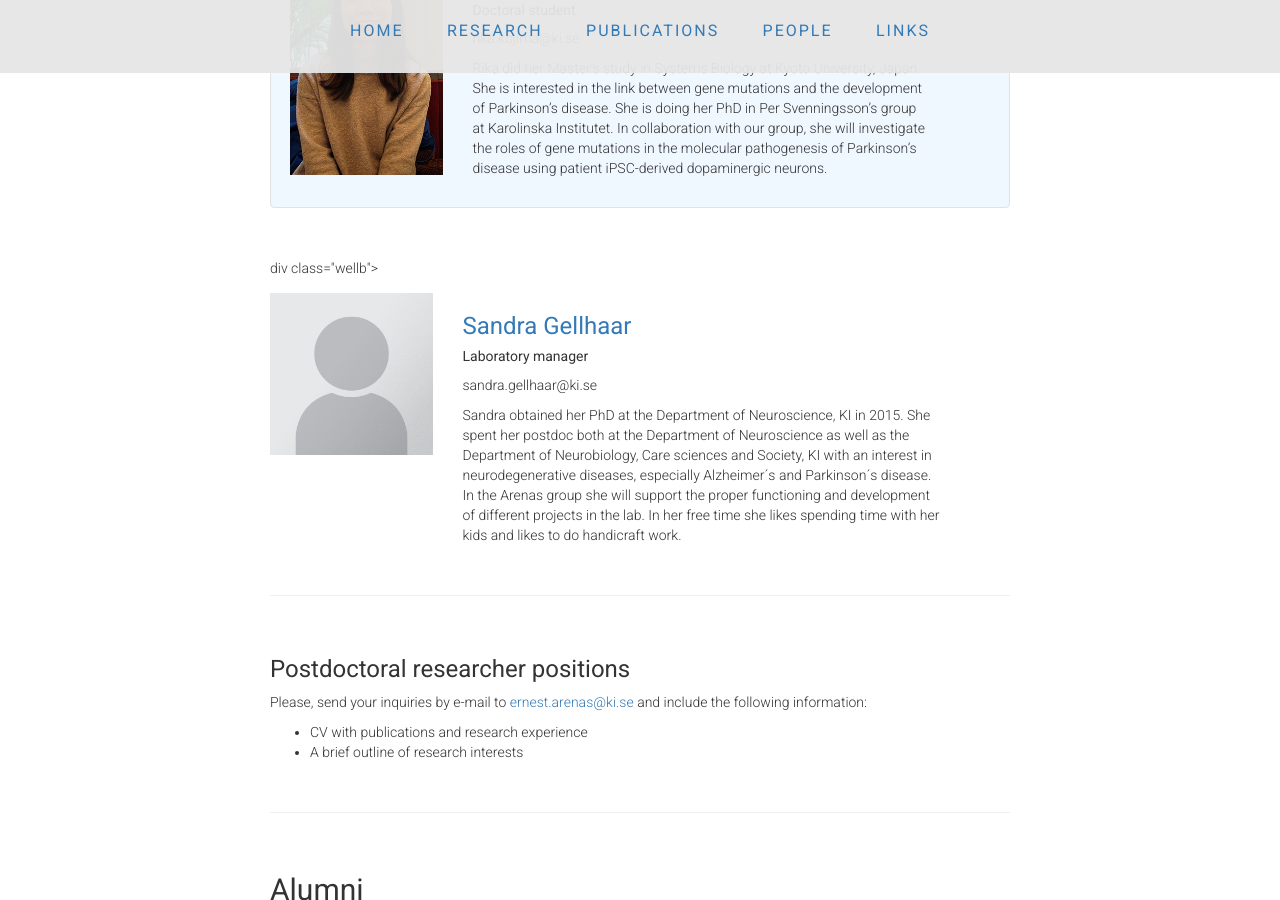
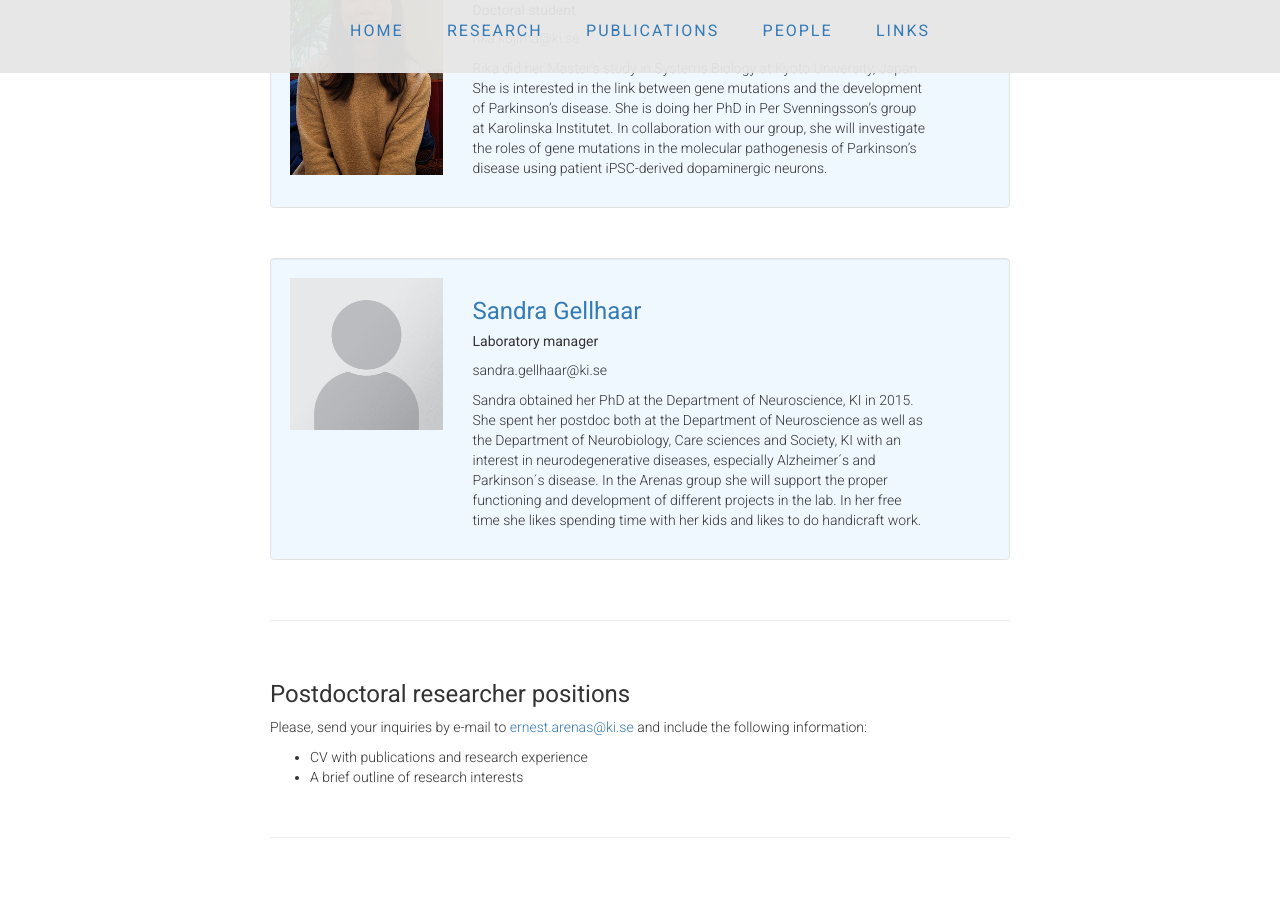
Before and after one commit to ArenasLab/arenaslab.github.io, a Jekyll site: the page people/index.html, which Jekyll copies as it is, in a window 1280 px wide and 900 px high, scrolled down 4489 px. Built offline with Jekyll 4.4.1, drawn with Linux system fonts in a browser that asks for light colours.

Commit message:
edit SG profile

```diff
--- a/people/index.html
+++ b/people/index.html
@@ -378,7 +378,7 @@
 
 <p>&nbsp;<p>
 
-  div class="wellb">
+  <div class="wellb">
   <div class="media">
     <div class="media-body">
 <div class="row">
```
Lines whose indentation alone changed are shown as unchanged.
